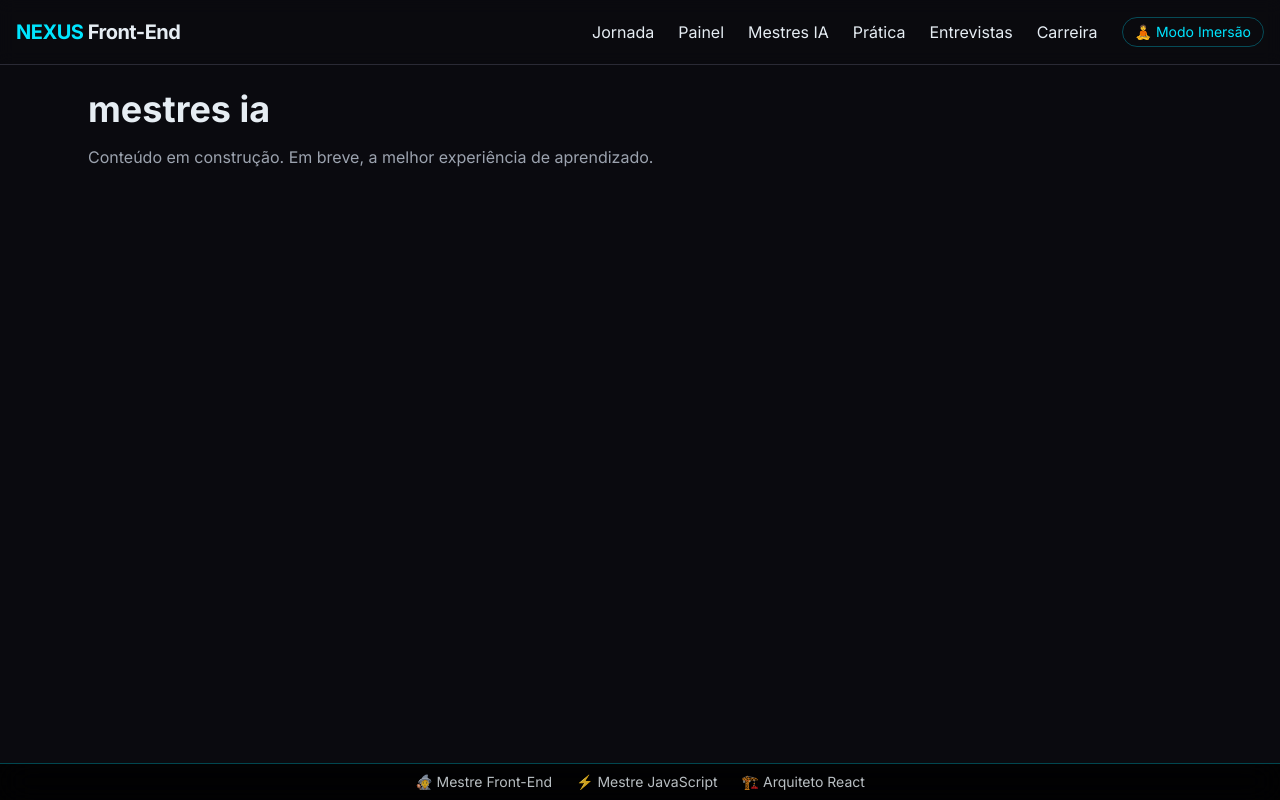
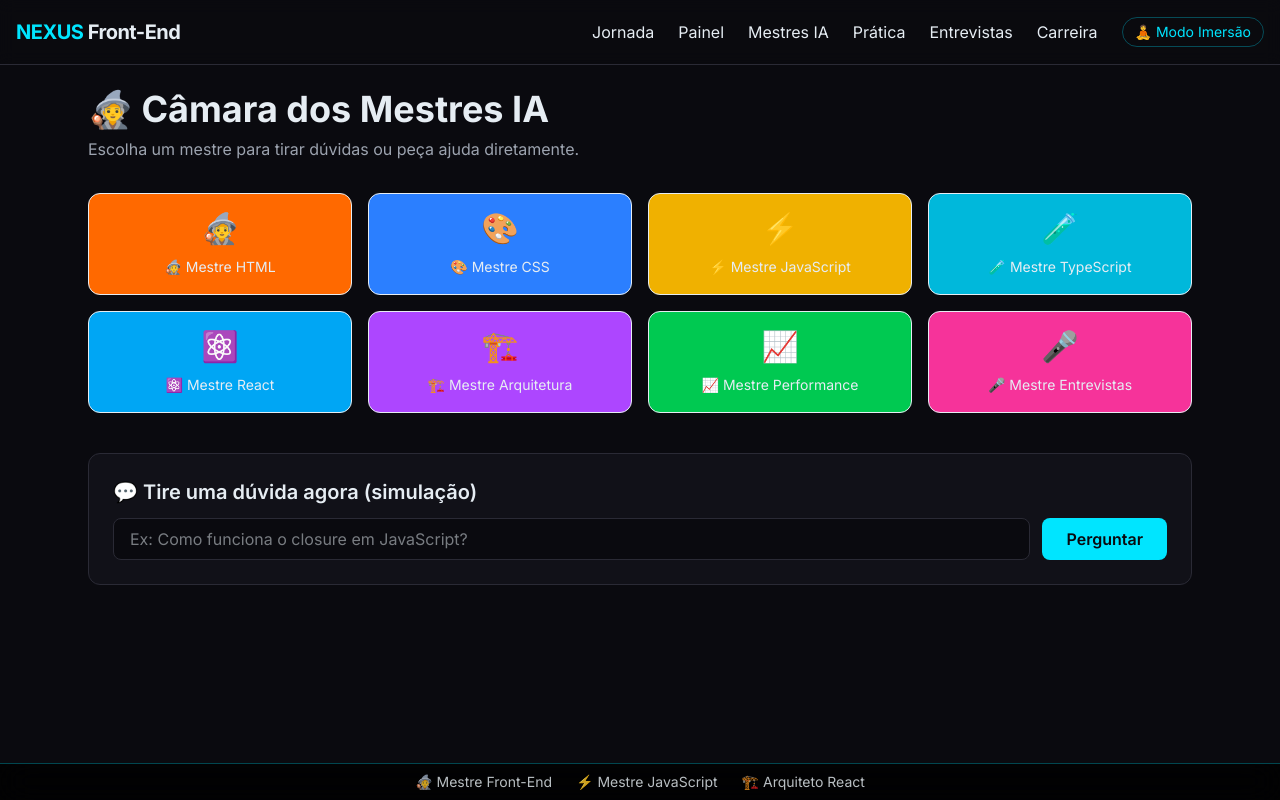
Before and after one commit to mateusdev97443/universidade-meu, a Next.js app: page /mestres-ia in a window 1280 px wide. Built offline with nearby package versions, Linux system fonts and the light colour scheme.

Commit message:
fix: rotas jornada, mestres-ia e carreira com conteúdo definitivo

```diff
--- a/app/carreira/page.tsx
+++ b/app/carreira/page.tsx
@@ -1,8 +1,22 @@
-export default function carreiraPage() {
+export default function CarreiraPage() {
+  const recursos = [
+    { titulo: "📄 Portfólio Profissional", desc: "Como criar um portfólio que impressiona recrutadores." },
+    { titulo: "🐙 GitHub Estratégico", desc: "Organize seus repositórios, documente projetos e contribua." },
+    { titulo: "🔗 LinkedIn para Devs", desc: "Otimize seu perfil, publique conteúdo técnico e faça networking." },
+    { titulo: "🎯 Preparação para Entrevistas", desc: "Perguntas comuns, dicas de comportamento e negociação." },
+  ];
   return (
     <div className="max-w-6xl mx-auto p-6">
-      <h1 className="text-4xl font-bold mb-4">carreira</h1>
-      <p className="text-ice-muted">Conteúdo em construção. Em breve, a melhor experiência de aprendizado.</p>
+      <h1 className="text-4xl font-bold mb-2">🚀 Carreira & Hired Engine</h1>
+      <p className="text-ice-muted mb-8">Prepare-se para conquistar sua primeira vaga e crescer como profissional.</p>
+      <div className="grid md:grid-cols-2 gap-6">
+        {recursos.map((r, i) => (
+          <div key={i} className="bg-obsidian-card border border-border rounded-xl p-5 hover:border-eletric transition">
+            <h3 className="text-xl font-semibold mb-2">{r.titulo}</h3>
+            <p className="text-ice-muted">{r.desc}</p>
+          </div>
+        ))}
+      </div>
     </div>
   );
 }
--- a/app/mestres-ia/page.tsx
+++ b/app/mestres-ia/page.tsx
@@ -1,8 +1,64 @@
-export default function mestres_iaPage() {
+"use client";
+import Link from "next/link";
+import { useState } from "react";
+
+const mestres = [
+  { nome: "🧙 Mestre HTML", slug: "html", cor: "bg-orange-500" },
+  { nome: "🎨 Mestre CSS", slug: "css", cor: "bg-blue-500" },
+  { nome: "⚡ Mestre JavaScript", slug: "javascript", cor: "bg-yellow-500" },
+  { nome: "🧪 Mestre TypeScript", slug: "typescript", cor: "bg-cyan-500" },
+  { nome: "⚛️ Mestre React", slug: "react", cor: "bg-sky-500" },
+  { nome: "🏗️ Mestre Arquitetura", slug: "arquitetura", cor: "bg-purple-500" },
+  { nome: "📈 Mestre Performance", slug: "performance", cor: "bg-green-500" },
+  { nome: "🎤 Mestre Entrevistas", slug: "entrevistas", cor: "bg-pink-500" },
+];
+
+export default function MestresIAPage() {
+  const [pergunta, setPergunta] = useState("");
+  const [resposta, setResposta] = useState("");
+
+  const fazerPergunta = () => {
+    if (!pergunta.trim()) return;
+    // Simulação de IA (depois integraremos OpenAI)
+    setResposta(`🤖 Simulação: "${pergunta}" é um ótimo tópico. Um mestre estará disponível em breve para respondê-lo em detalhes.`);
+  };
+
   return (
     <div className="max-w-6xl mx-auto p-6">
-      <h1 className="text-4xl font-bold mb-4">mestres ia</h1>
-      <p className="text-ice-muted">Conteúdo em construção. Em breve, a melhor experiência de aprendizado.</p>
+      <h1 className="text-4xl font-bold mb-2">🧙 Câmara dos Mestres IA</h1>
+      <p className="text-ice-muted mb-8">Escolha um mestre para tirar dúvidas ou peça ajuda diretamente.</p>
+
+      <div className="grid grid-cols-2 md:grid-cols-4 gap-4 mb-10">
+        {mestres.map((m) => (
+          <Link href={`/mestres-ia/${m.slug}`} key={m.slug}>
+            <div className={`${m.cor} bg-opacity-20 border border-${m.cor.split('-')[1]}-500 rounded-xl p-4 text-center hover:scale-105 transition`}>
+              <div className="text-3xl mb-2">{m.nome.split(' ')[0]}</div>
+              <span className="text-sm">{m.nome}</span>
+            </div>
+          </Link>
+        ))}
+      </div>
+
+      <div className="bg-obsidian-card border border-border rounded-xl p-6">
+        <h2 className="text-xl font-semibold mb-3">💬 Tire uma dúvida agora (simulação)</h2>
+        <div className="flex gap-3">
+          <input
+            type="text"
+            value={pergunta}
+            onChange={(e) => setPergunta(e.target.value)}
+            placeholder="Ex: Como funciona o closure em JavaScript?"
+            className="flex-1 bg-obsidian border border-border rounded-lg px-4 py-2 focus:outline-none focus:border-eletric"
+          />
+          <button onClick={fazerPergunta} className="bg-eletric text-obsidian px-6 py-2 rounded-lg font-semibold">
+            Perguntar
+          </button>
+        </div>
+        {resposta && (
+          <div className="mt-4 p-3 bg-black/40 rounded-lg text-ice-muted">
+            {resposta}
+          </div>
+        )}
+      </div>
     </div>
   );
 }
```
